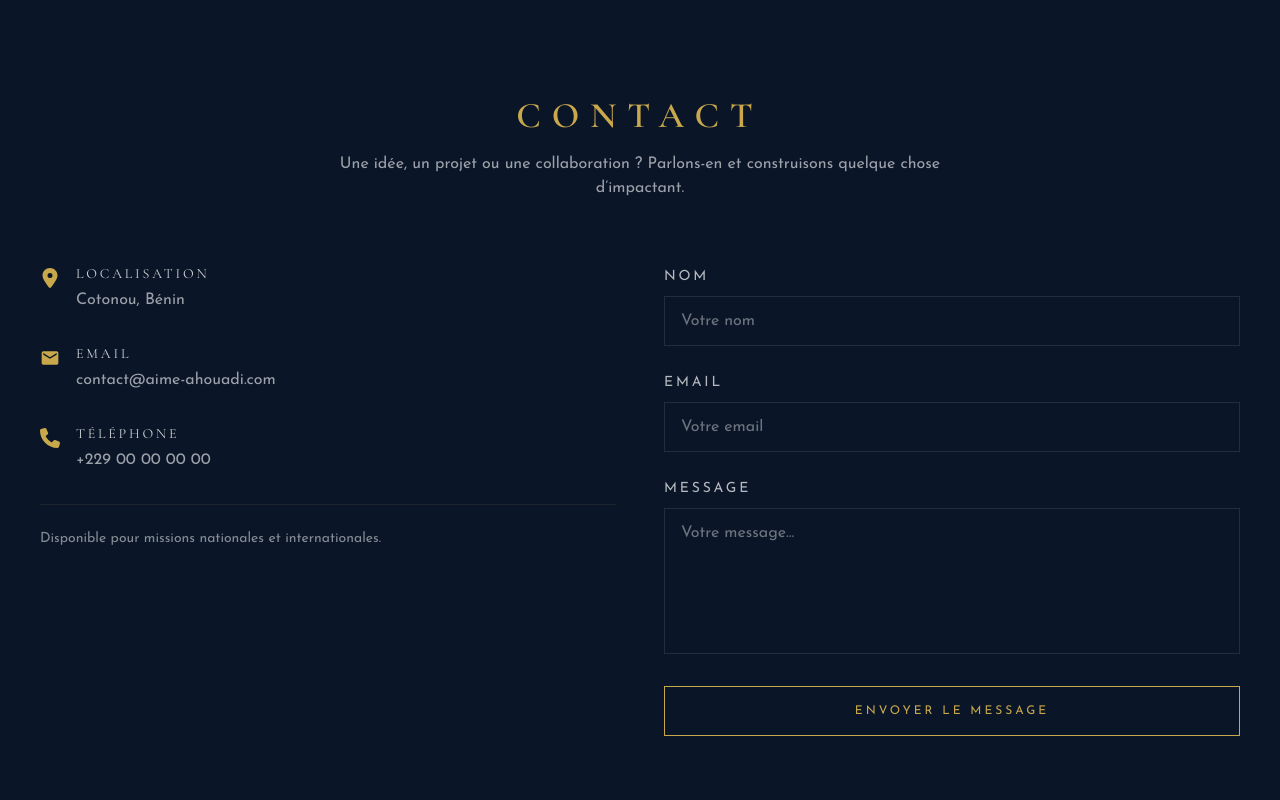
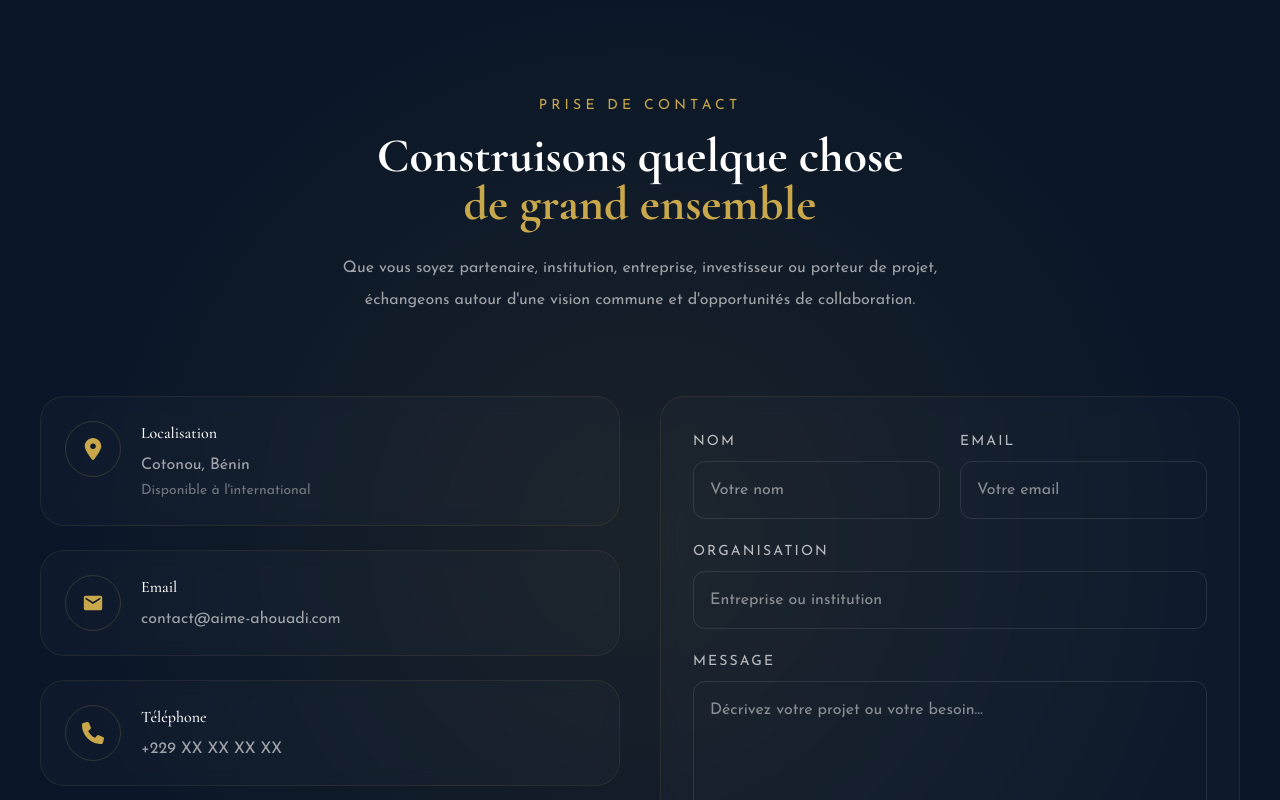
Before and after one commit to Loic-Assogba/aim-e-Ahouadi, a React (Vite) app: page / in a window 1280 px wide. Shown: the part 6800-7600 px from the top of the page. Built offline with nearby package versions, Linux system fonts and the light colour scheme.

Commit message:
Modifications de ection contact

```diff
--- a/src/components/Contact.tsx
+++ b/src/components/Contact.tsx
@@ -14,137 +14,211 @@ const container = {
 
 const item = {
     hidden: { opacity: 0, y: 30 },
-    show: { opacity: 1, y: 0 },
+    show: {
+        opacity: 1,
+        y: 0,
+    },
 };
 
 export default function Contact() {
     return (
-        <section id="contact" className="bg-navy py-24 px-6 lg:px-10">
-            <div className="mx-auto max-w-7xl">
-                {/* Titre */}
+        <section
+            id="contact"
+            className="relative overflow-hidden bg-navy py-24 px-6 lg:px-10"
+        >
+            {/* Glow */}
+            <div className="absolute inset-0 bg-[radial-gradient(circle_at_center,rgba(212,175,55,0.08),transparent_70%)]" />
+
+            <div className="relative mx-auto max-w-7xl">
+                {/* Header */}
                 <motion.div
-                    initial={{ opacity: 0, y: 30 }}
+                    initial={{ opacity: 0, y: 40 }}
                     whileInView={{ opacity: 1, y: 0 }}
-                    viewport={{ once: true, amount: 0.3 }}
-                    transition={{ duration: 0.6 }}
-                    className="text-center mb-16"
+                    viewport={{ once: true }}
+                    transition={{ duration: 0.8 }}
+                    className="text-center"
                 >
-                    <h2 className="text-gold text-3xl md:text-4xl font-semibold tracking-[0.3em] uppercase">
-                        Contact
+                    <p className="text-gold uppercase tracking-[0.3em] text-sm">
+                        Prise de contact
+                    </p>
+
+                    <h2 className="mt-4 text-4xl md:text-5xl font-bold text-white">
+                        Construisons quelque chose
+                        <br />
+                        <span className="text-gold">de grand ensemble</span>
                     </h2>
 
-                    <p className="mt-4 text-white/60 max-w-2xl mx-auto">
-                        Une idée, un projet ou une collaboration ? Parlons-en et
-                        construisons quelque chose d’impactant.
+                    <p className="mx-auto mt-6 max-w-2xl text-white/60 leading-8">
+                        Que vous soyez partenaire, institution, entreprise,
+                        investisseur ou porteur de projet, échangeons autour
+                        d'une vision commune et d'opportunités de collaboration.
                     </p>
                 </motion.div>
 
-                <div className="grid gap-12 lg:grid-cols-2">
-                    {/* INFOS */}
+                {/* Content */}
+                <div className="mt-20 grid gap-10 xl:grid-cols-2">
+                    {/* Informations */}
                     <motion.div
                         variants={container}
                         initial="hidden"
                         whileInView="show"
-                        viewport={{ once: true, amount: 0.3 }}
-                        className="space-y-8"
+                        viewport={{ once: true }}
+                        className="space-y-6"
                     >
-                        <motion.div variants={item} className="flex gap-4">
-                            <FaLocationDot
-                                className="text-gold mt-1"
-                                size={20}
-                            />
+                        <motion.div
+                            variants={item}
+                            whileHover={{ x: 8 }}
+                            className="rounded-3xl border border-gold/10 bg-white/[0.02] p-6 backdrop-blur-sm"
+                        >
+                            <div className="flex items-start gap-5">
+                                <div className="rounded-full border border-gold/20 p-4 text-gold">
+                                    <FaLocationDot size={22} />
+                                </div>
+
                                 <div>
-                                <h3 className="text-white/80 uppercase tracking-[0.2em] text-sm">
+                                    <h3 className="text-white font-medium">
                                         Localisation
                                     </h3>
-                                <p className="text-white/60 mt-1">
+
+                                    <p className="mt-2 text-white/60">
                                         Cotonou, Bénin
                                     </p>
-                            </div>
-                        </motion.div>
 
-                        <motion.div variants={item} className="flex gap-4">
-                            <MdEmail className="text-gold mt-1" size={20} />
-                            <div>
-                                <h3 className="text-white/80 uppercase tracking-[0.2em] text-sm">
-                                    Email
-                                </h3>
-                                <p className="text-white/60 mt-1">
-                                    contact@aime-ahouadi.com
+                                    <p className="mt-1 text-white/40 text-sm">
+                                        Disponible à l'international
                                     </p>
                                 </div>
-                        </motion.div>
-
-                        <motion.div variants={item} className="flex gap-4">
-                            <FaPhone className="text-gold mt-1" size={20} />
-                            <div>
-                                <h3 className="text-white/80 uppercase tracking-[0.2em] text-sm">
-                                    Téléphone
-                                </h3>
-                                <p className="text-white/60 mt-1">
-                                    +229 00 00 00 00
-                                </p>
                             </div>
                         </motion.div>
 
                         <motion.div
                             variants={item}
-                            className="pt-6 border-t border-gold/10"
+                            whileHover={{ x: 8 }}
+                            className="rounded-3xl border border-gold/10 bg-white/[0.02] p-6 backdrop-blur-sm"
                         >
-                            <p className="text-white/50 text-sm">
-                                Disponible pour missions nationales et
-                                internationales.
+                            <div className="flex items-start gap-5">
+                                <div className="rounded-full border border-gold/20 p-4 text-gold">
+                                    <MdEmail size={22} />
+                                </div>
+
+                                <div>
+                                    <h3 className="text-white font-medium">
+                                        Email
+                                    </h3>
+
+                                    <p className="mt-2 text-white/60">
+                                        contact@aime-ahouadi.com
+                                    </p>
+                                </div>
+                            </div>
+                        </motion.div>
+
+                        <motion.div
+                            variants={item}
+                            whileHover={{ x: 8 }}
+                            className="rounded-3xl border border-gold/10 bg-white/[0.02] p-6 backdrop-blur-sm"
+                        >
+                            <div className="flex items-start gap-5">
+                                <div className="rounded-full border border-gold/20 p-4 text-gold">
+                                    <FaPhone size={22} />
+                                </div>
+
+                                <div>
+                                    <h3 className="text-white font-medium">
+                                        Téléphone
+                                    </h3>
+
+                                    <p className="mt-2 text-white/60">
+                                        +229 XX XX XX XX
+                                    </p>
+                                </div>
+                            </div>
+                        </motion.div>
+
+                        <motion.div
+                            variants={item}
+                            className="rounded-3xl border border-gold/10 bg-gold/5 p-6"
+                        >
+                            <h3 className="text-gold uppercase tracking-[0.2em] text-sm">
+                                Collaboration
+                            </h3>
+
+                            <p className="mt-4 text-white/60 leading-7">
+                                Disponible pour des missions de communication
+                                stratégique, marketing digital, branding,
+                                développement territorial, conférences, mentorat
+                                et accompagnement de projets.
                             </p>
                         </motion.div>
                     </motion.div>
 
-                    {/* FORMULAIRE */}
+                    {/* Formulaire */}
                     <motion.form
                         variants={container}
                         initial="hidden"
                         whileInView="show"
-                        viewport={{ once: true, amount: 0.3 }}
-                        className="space-y-6"
+                        viewport={{ once: true }}
+                        className="rounded-3xl border border-gold/10 bg-white/[0.02] p-8 backdrop-blur-sm"
                     >
+                        <div className="grid gap-5 md:grid-cols-2">
                             <motion.div variants={item}>
-                            <label className="text-white/70 text-sm uppercase tracking-[0.2em]">
+                                <label className="text-white/70 text-sm uppercase tracking-[0.15em]">
                                     Nom
                                 </label>
+
                                 <input
                                     type="text"
-                                className="mt-2 w-full bg-transparent border border-white/10 px-4 py-3 text-white/80 outline-none focus:border-gold transition"
                                     placeholder="Votre nom"
+                                    className="mt-2 w-full rounded-xl border border-white/10 bg-transparent px-4 py-4 text-white outline-none transition focus:border-gold"
                                 />
                             </motion.div>
 
                             <motion.div variants={item}>
-                            <label className="text-white/70 text-sm uppercase tracking-[0.2em]">
+                                <label className="text-white/70 text-sm uppercase tracking-[0.15em]">
                                     Email
                                 </label>
+
                                 <input
                                     type="email"
-                                className="mt-2 w-full bg-transparent border border-white/10 px-4 py-3 text-white/80 outline-none focus:border-gold transition"
                                     placeholder="Votre email"
+                                    className="mt-2 w-full rounded-xl border border-white/10 bg-transparent px-4 py-4 text-white outline-none transition focus:border-gold"
+                                />
+                            </motion.div>
+                        </div>
+
+                        <motion.div variants={item} className="mt-5">
+                            <label className="text-white/70 text-sm uppercase tracking-[0.15em]">
+                                Organisation
+                            </label>
+
+                            <input
+                                type="text"
+                                placeholder="Entreprise ou institution"
+                                className="mt-2 w-full rounded-xl border border-white/10 bg-transparent px-4 py-4 text-white outline-none transition focus:border-gold"
                             />
                         </motion.div>
 
-                        <motion.div variants={item}>
-                            <label className="text-white/70 text-sm uppercase tracking-[0.2em]">
+                        <motion.div variants={item} className="mt-5">
+                            <label className="text-white/70 text-sm uppercase tracking-[0.15em]">
                                 Message
                             </label>
+
                             <textarea
-                                rows={5}
-                                className="mt-2 w-full bg-transparent border border-white/10 px-4 py-3 text-white/80 outline-none focus:border-gold transition resize-none"
-                                placeholder="Votre message..."
+                                rows={6}
+                                placeholder="Décrivez votre projet ou votre besoin..."
+                                className="mt-2 w-full rounded-xl border border-white/10 bg-transparent px-4 py-4 text-white outline-none transition resize-none focus:border-gold"
                             />
                         </motion.div>
 
                         <motion.button
                             variants={item}
-                            whileHover={{ scale: 1.03 }}
-                            whileTap={{ scale: 0.97 }}
-                            type="submit"
-                            className="w-full border border-gold py-4 text-xs uppercase tracking-[0.25em] text-gold transition hover:bg-gold hover:text-navy"
+                            whileHover={{
+                                scale: 1.02,
+                            }}
+                            whileTap={{
+                                scale: 0.98,
+                            }}
+                            className="mt-6 w-full border border-gold bg-transparent py-4 text-sm uppercase tracking-[0.25em] text-gold transition hover:bg-gold hover:text-navy"
                         >
                             Envoyer le message
                         </motion.button>
```
Lines whose indentation alone changed are shown as unchanged.
